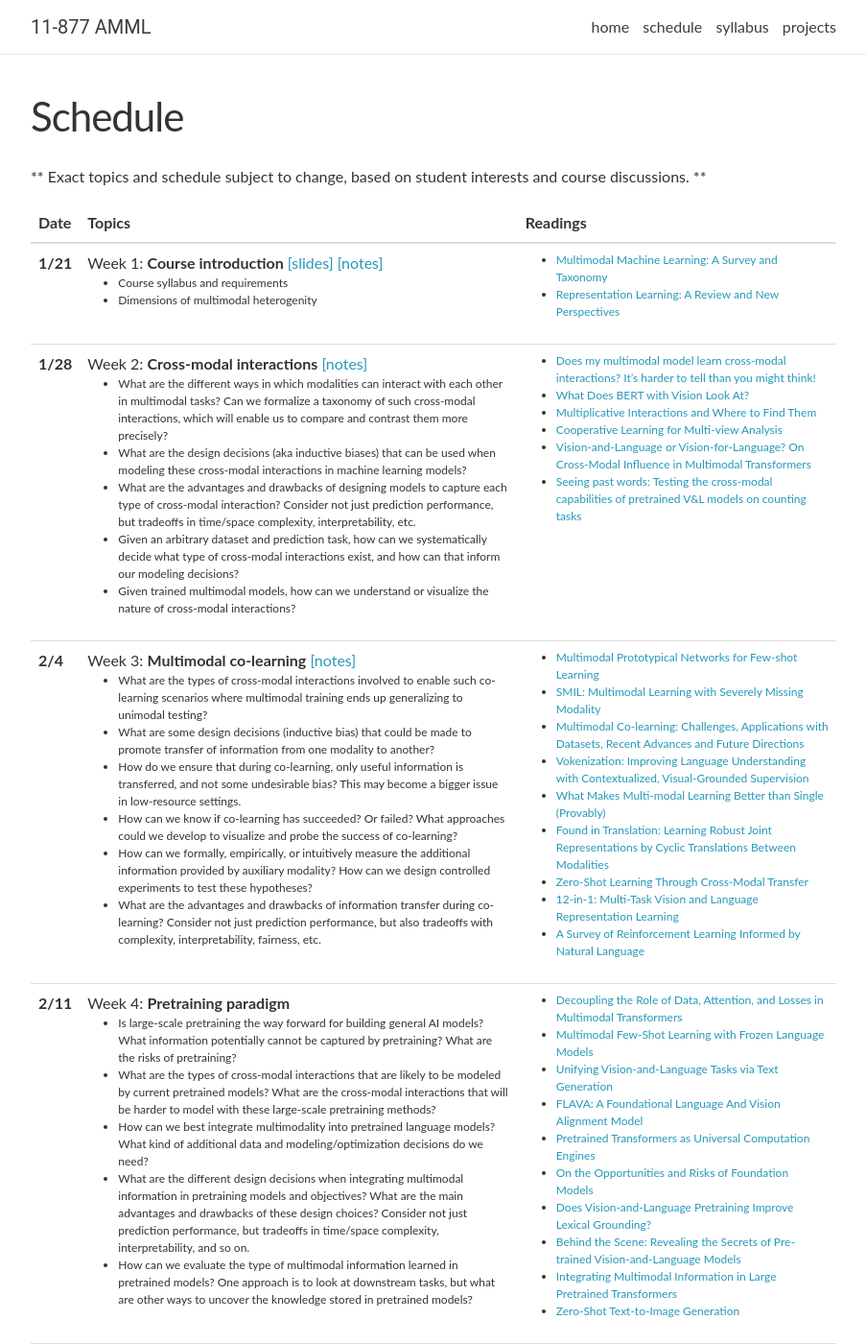
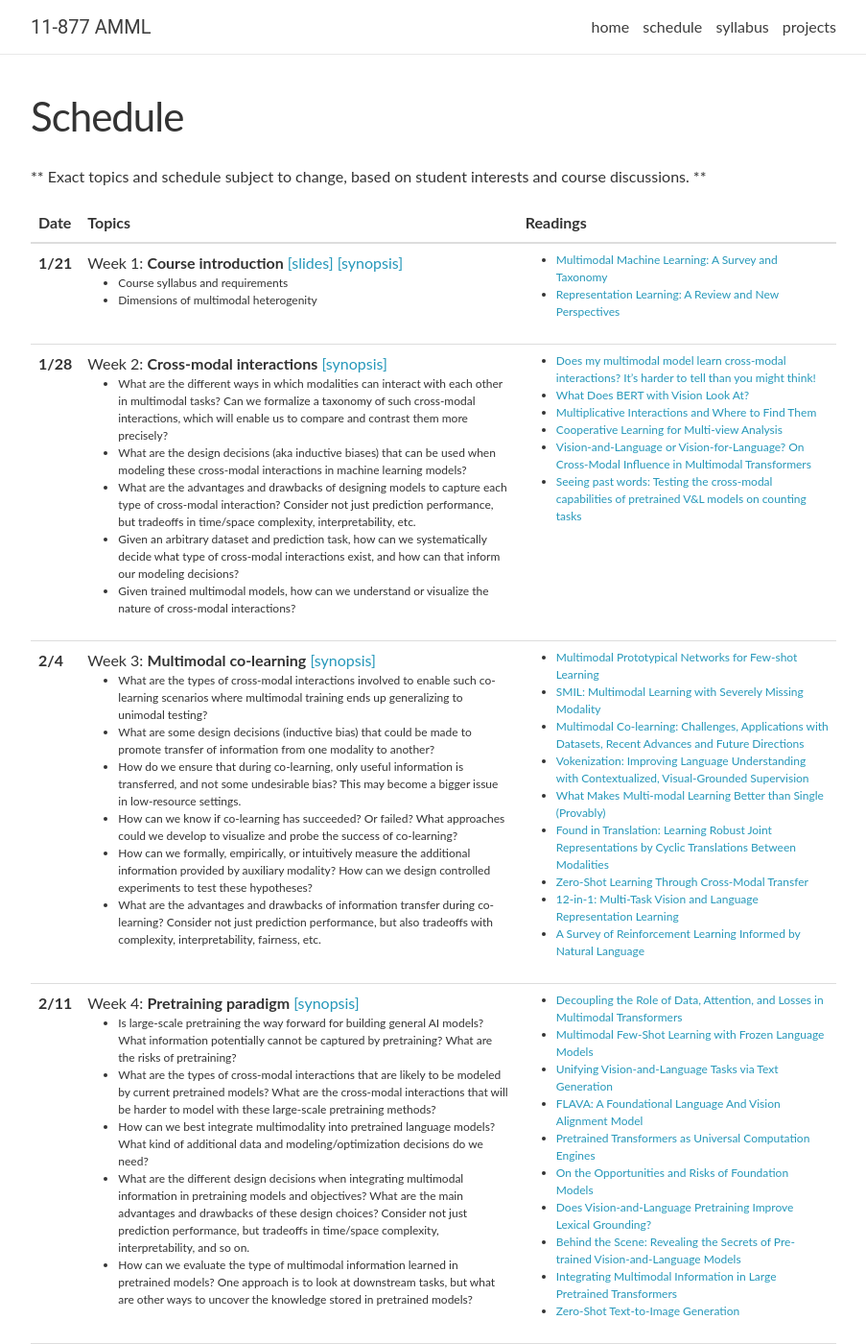
Before and after one commit to CMU-MultiComp-Lab/adv-mmml-course, a Jekyll site: the page built from _pages/schedule.md, in a window 1280 px wide and 1400 px high. Shown: the whole window at 96% size, without its empty margins (188-1091 px from the left). Built offline with Jekyll 4.4.1, drawn with Linux system fonts in a browser that asks for light colours; nearby versions of some CDN libraries; comment, search, counter and statistics services are not loaded.

Commit message:
Update lectures.yml

```diff
--- a/_data/lectures.yml
+++ b/_data/lectures.yml
@@ -1,6 +1,6 @@
 - date: 1/21
   title: >
-    Week 1: <strong>Course introduction</strong>  <a href="lecture1-Introduction.pdf">[slides]</a> <a href="11877_week1.pdf">[notes]</a>
+    Week 1: <strong>Course introduction</strong>  <a href="lecture1-Introduction.pdf">[slides]</a> <a href="11877_week1.pdf">[synopsis]</a>
   slides:
   topics:
     - Course syllabus and requirements
@@ -11,7 +11,7 @@
 
 - date: 1/28
   title: >
-    Week 2: <strong>Cross-modal interactions</strong> <a href="11877_week2.pdf">[notes]</a>
+    Week 2: <strong>Cross-modal interactions</strong> <a href="11877_week2.pdf">[synopsis]</a>
   topics:
     - What are the different ways in which modalities can interact with each other in multimodal tasks? Can we formalize a taxonomy of such cross-modal interactions, which will enable us to compare and contrast them more precisely? <br/>
     - What are the design decisions (aka inductive biases) that can be used when modeling these cross-modal interactions in machine learning models? <br/>
@@ -28,7 +28,7 @@
 
 - date: 2/4
   title: >
-    Week 3: <strong>Multimodal co-learning</strong> <a href="11877_week3.pdf">[notes]</a>
+    Week 3: <strong>Multimodal co-learning</strong> <a href="11877_week3.pdf">[synopsis]</a>
   topics:
     - What are the types of cross-modal interactions involved to enable such co-learning scenarios where multimodal training ends up generalizing to unimodal testing? <br/>
     - What are some design decisions (inductive bias) that could be made to promote transfer of information from one modality to another? <br/>
@@ -49,7 +49,7 @@
 
 - date: 2/11
   title: >
-    Week 4: <strong>Pretraining paradigm</strong>
+    Week 4: <strong>Pretraining paradigm</strong> <a href="11877_week4.pdf">[synopsis]</a>
   topics:
     - Is large-scale pretraining the way forward for building general AI models? What information potentially cannot be captured by pretraining? What are the risks of pretraining? <br/>
     - What are the types of cross-modal interactions that are likely to be modeled by current pretrained models? What are the cross-modal interactions that will be harder to model with these large-scale pretraining methods? <br/>
```
